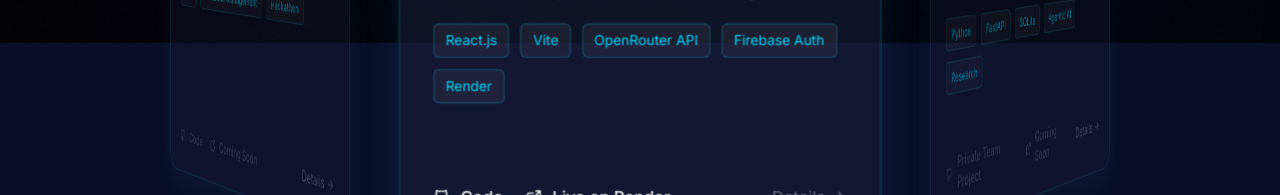
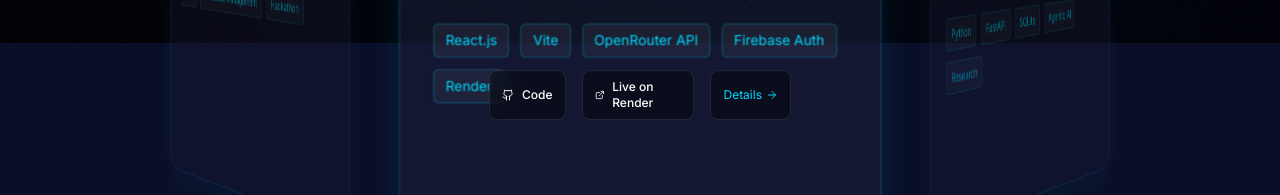
Before and after one commit to kundandr05/portfolio, a Next.js app: page /projects in a window 1280 px wide. Shown: the part 757-952 px from the top of the page. Built offline with nearby package versions, Linux system fonts and the light colour scheme.

Commit message:
fix: resolve activeProject reference error for 2D overlay buttons

```diff
--- a/src/components/projects/ProjectCard.tsx
+++ b/src/components/projects/ProjectCard.tsx
@@ -116,8 +116,8 @@
                     </div>
                 </div>
 
-                {/* Clickable links wrapper */}
-                <div className="flex gap-4 mt-auto relative z-30 pointer-events-auto">
+                {/* Clickable links wrapper - HIDDEN because 3D blocks clicks. We overlay them in 2D in Carousel */}
+                <div className="flex gap-4 mt-auto relative z-30 opacity-0 pointer-events-none">
                     {(!project.github || project.github === '#') ? (
                         <span className="flex items-center gap-2 text-xs font-medium text-gray-600 cursor-not-allowed" title={project.githubLabel || "Code unavailable"}>
                             <Github className="w-3 h-3" /> {project.githubLabel || "Code"}
--- a/src/components/projects/ProjectCarousel.tsx
+++ b/src/components/projects/ProjectCarousel.tsx
@@ -2,7 +2,7 @@
 
 import { useState } from "react";
 import { motion } from "framer-motion";
-import { ChevronLeft, ChevronRight } from "lucide-react";
+import { ChevronLeft, ChevronRight, Github, ExternalLink, ArrowRight } from "lucide-react";
 import ProjectCard from "./ProjectCard";
 
 export default function ProjectCarousel({ projects }: { projects: any[] }) {
@@ -33,6 +33,8 @@
 
     // The entire wheel rotates to show the current index
     const wheelRotation = -currentIndex * theta;
+    const normalizedCurrentIndex = ((currentIndex % numCards) + numCards) % numCards;
+    const activeProject = projects[normalizedCurrentIndex];
 
     return (
         <div className="relative w-full h-[700px] flex flex-col items-center justify-center overflow-hidden">
@@ -78,6 +80,47 @@
                         );
                     })}
                 </motion.div>
+
+                {/* 2D Click Overlay - immune to 3D rendering bugs */}
+                <div className="absolute w-[350px] h-[520px] z-[100] pointer-events-none flex flex-col justify-end p-6">
+                    <div className="flex gap-4 mt-auto relative pointer-events-auto">
+                        {(!activeProject.github || activeProject.github === '#') ? (
+                            <span className="flex items-center gap-2 text-xs font-medium text-gray-400 cursor-not-allowed bg-black/40 px-3 py-2 rounded-lg backdrop-blur-md border border-white/5">
+                                <Github className="w-3 h-3" /> {activeProject.githubLabel || "Code"}
+                            </span>
+                        ) : (
+                            <a
+                                href={activeProject.github}
+                                target="_blank"
+                                rel="noopener noreferrer"
+                                className="flex items-center gap-2 text-xs font-medium text-white hover:text-neon-cyan transition-colors bg-black/40 px-3 py-2 rounded-lg backdrop-blur-md border border-white/10 hover:border-neon-cyan/50"
+                            >
+                                <Github className="w-3 h-3" /> Code
+                            </a>
+                        )}
+
+                        {(!activeProject.demo || activeProject.demo === '#') ? (
+                            <span className="flex items-center gap-2 text-xs font-medium text-gray-400 cursor-not-allowed bg-black/40 px-3 py-2 rounded-lg backdrop-blur-md border border-white/5">
+                                <ExternalLink className="w-3 h-3" /> Coming Soon
+                            </span>
+                        ) : (
+                            <a
+                                href={activeProject.demo}
+                                target="_blank"
+                                rel="noopener noreferrer"
+                                className="flex items-center gap-2 text-xs font-medium text-white hover:text-neon-magenta transition-colors bg-black/40 px-3 py-2 rounded-lg backdrop-blur-md border border-white/10 hover:border-neon-magenta/50"
+                            >
+                                <ExternalLink className="w-3 h-3" /> {activeProject.demoLabel || "Live Demo"}
+                            </a>
+                        )}
+                        <a
+                            href={`/projects/${activeProject.slug || activeProject.title.toLowerCase().replace(/\s+/g, '-')}`}
+                            className="ml-auto text-xs text-neon-cyan hover:text-white flex items-center gap-1 bg-black/40 px-3 py-2 rounded-lg backdrop-blur-md border border-white/10 hover:border-neon-cyan/50 transition-colors"
+                        >
+                            Details <ArrowRight className="w-3 h-3" />
+                        </a>
+                    </div>
+                </div>
             </div>
 
             {/* Navigation Controls */}
```
